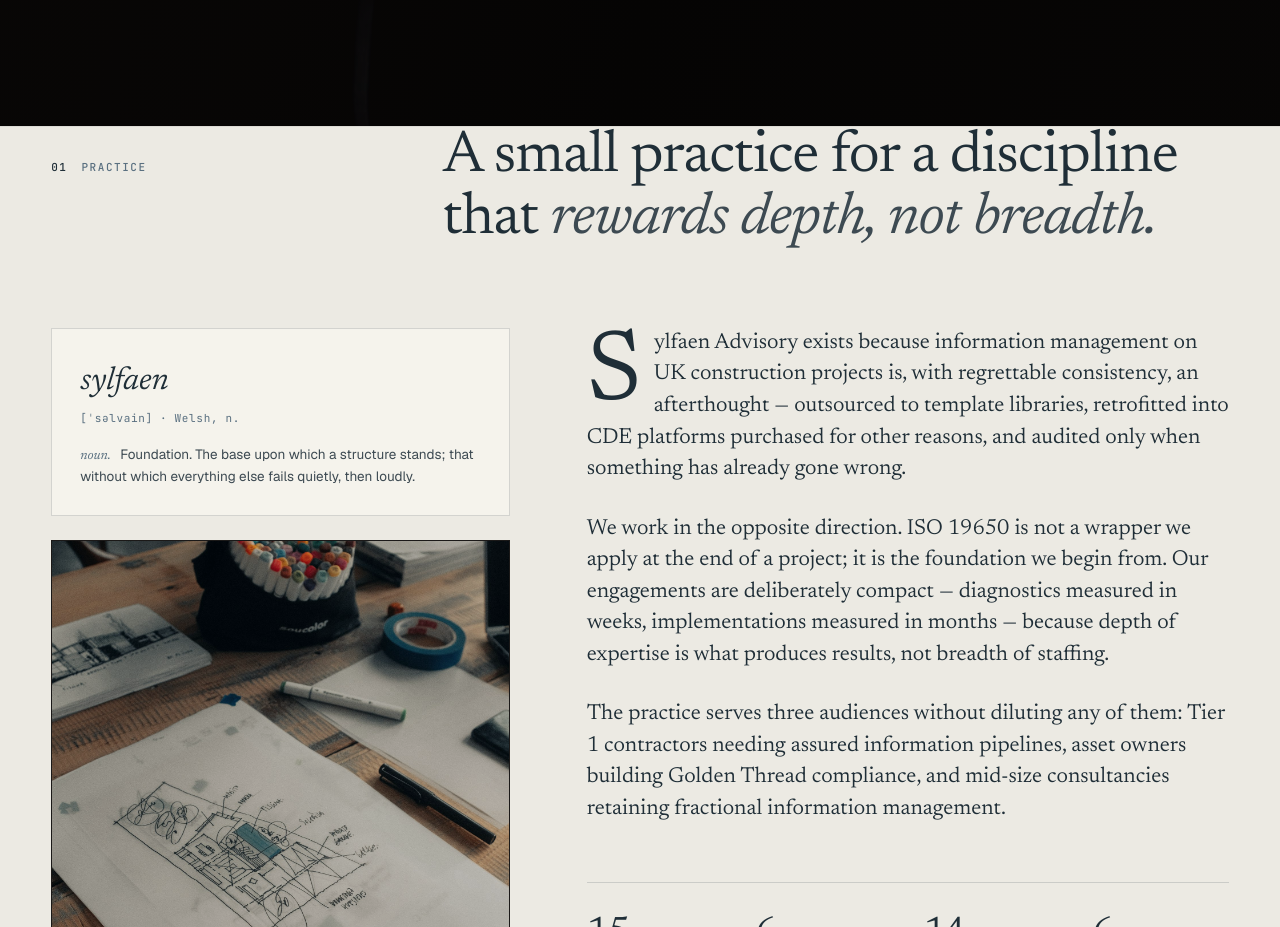
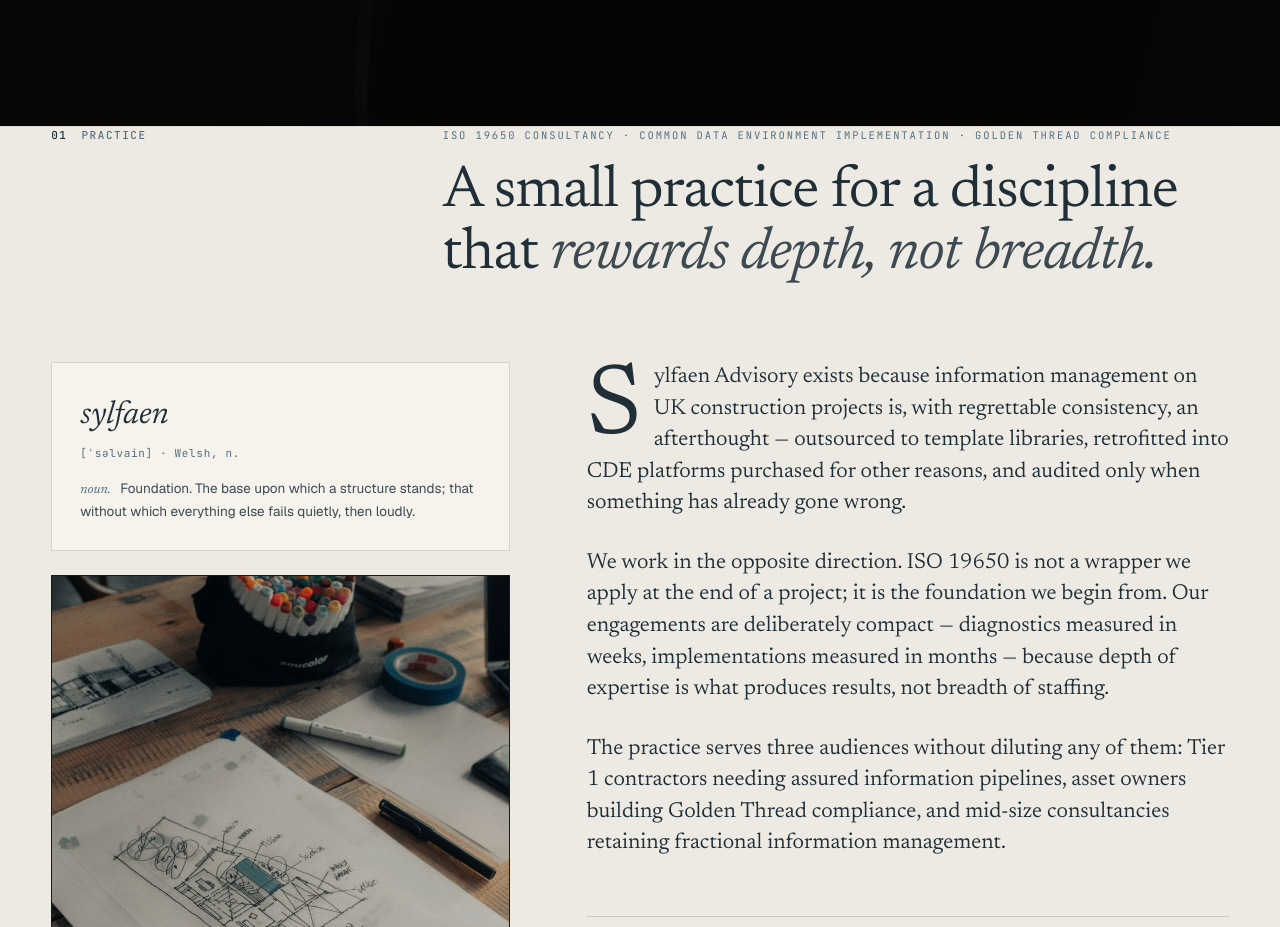
Before and after one commit to sylfaen-advisory/sylfaen-advisory-website, an Astro site: page / in a window 1280 px wide. Shown: the part 1080-2007 px from the top of the page. Built offline with nearby package versions, Linux system fonts and the light colour scheme; Astro itself is replaced by a stand-in of ours.

Commit message:
On-page SEO: title tag, Practice kicker, hero image alt
- Title tag -> "Sylfaen Advisory — ISO 19650 & CDE Consultancy, Wales"
- Add small-caps kicker line above the Practice H2
- Add descriptive alt text to the hero background image

Co-Authored-By: Claude Sonnet 5 <noreply@anthropic.com>

```diff
--- a/public/styles.css
+++ b/public/styles.css
@@ -111,6 +111,15 @@ button {
   color: var(--ink);
   margin-right: 14px;
   display: inline-block;
+}
+
+.section-kicker {
+  font-family: var(--mono);
+  font-size: 10.5px;
+  letter-spacing: 0.18em;
+  text-transform: uppercase;
+  color: var(--slate);
+  margin-bottom: 18px;
 }
 
 .section-title {
--- a/src/components/Hero.astro
+++ b/src/components/Hero.astro
@@ -1,6 +1,6 @@
 <section class="section hero hero-imaged" id="top">
   <div class="hero-bg" aria-hidden="true">
-    <img src="/assets/hero-drawings.jpg" alt="" />
+    <img src="/assets/hero-drawings.jpg" alt="Technical drawing and blueprint detail — precision in construction information management" />
     <div class="hero-bg-veil"></div>
   </div>
   <div class="wrap">
--- a/src/components/Practice.astro
+++ b/src/components/Practice.astro
@@ -2,9 +2,14 @@
   <div class="wrap">
     <div class="section-head">
       <div class="eyebrow"><span class="num">01</span>Practice</div>
-      <h2 class="section-title">
-        A small practice for a discipline that <em>rewards depth, not breadth.</em>
-      </h2>
+      <div>
+        <div class="section-kicker">
+          ISO 19650 consultancy &middot; Common Data Environment implementation &middot; Golden Thread compliance
+        </div>
+        <h2 class="section-title">
+          A small practice for a discipline that <em>rewards depth, not breadth.</em>
+        </h2>
+      </div>
     </div>
 
     <div class="practice-grid">
--- a/src/pages/index.astro
+++ b/src/pages/index.astro
@@ -12,7 +12,7 @@ import Contact from '../components/Contact.astro';
 import Footer from '../components/Footer.astro';
 ---
 <Layout
-  title="Sylfaen Advisory — Construction Assurance Consultants"
+  title="Sylfaen Advisory — ISO 19650 & CDE Consultancy, Wales"
   description="Specialist information management consultancy delivering CDE engineering, ISO 19650 compliance, and data assurance services for the UK construction sector."
 >
   <Nav />
```
